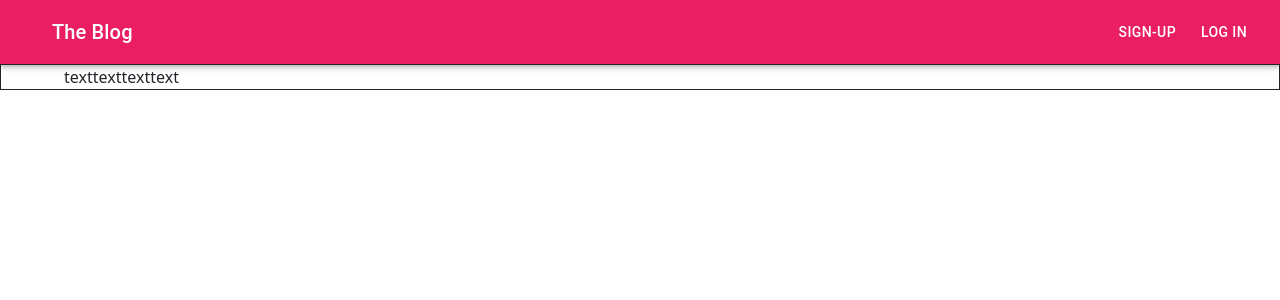
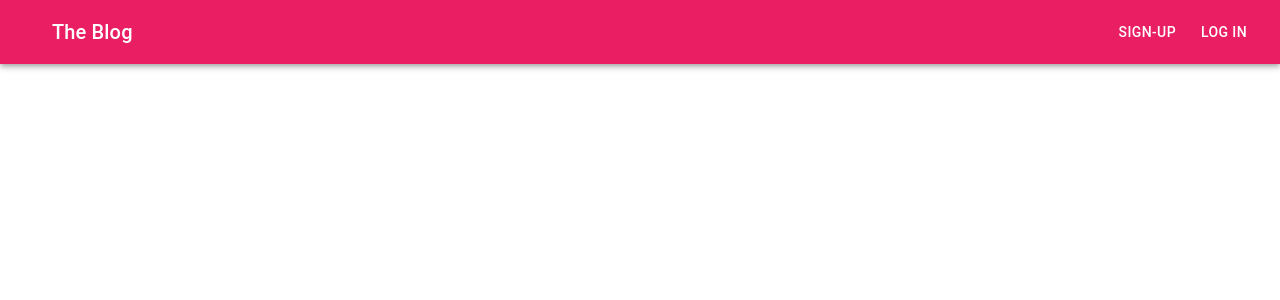
Before and after one commit to twrigh404G/Blog, a React (Create React App) app in the folder blog/: page / in a window 1280 px wide. Shown: the top 300 px of the page. Built offline with nearby package versions, Linux system fonts and the light colour scheme.

Commit message:
nav btn update

```diff
--- a/blog/src/App.js
+++ b/blog/src/App.js
@@ -9,7 +9,8 @@ export default function App(){
 
   return(
     <>
+
       <ButtonAppBar />
-      <Footer />
+      <Blog />
     </>)
 }
--- a/blog/src/blog.js
+++ b/blog/src/blog.js
@@ -1,5 +1,6 @@
 import * as React from 'react';
 import Bloglist from './blogList';
+import useMediaQuery from '@mui/material/useMediaQuery';
 import Box from '@mui/material/Box';
 import Grid from '@mui/material/Grid';
 import ImageList from '@mui/material/ImageList';
--- a/blog/src/navbar.js
+++ b/blog/src/navbar.js
@@ -28,7 +28,6 @@ export default function ButtonAppBar() {
             The Blog
           </Typography>
           <Button color="inherit" sx={{mr: 1}}>sign-up</Button>
-
           <ToggleLoginButton />
         </Toolbar>
       </AppBar>
```
